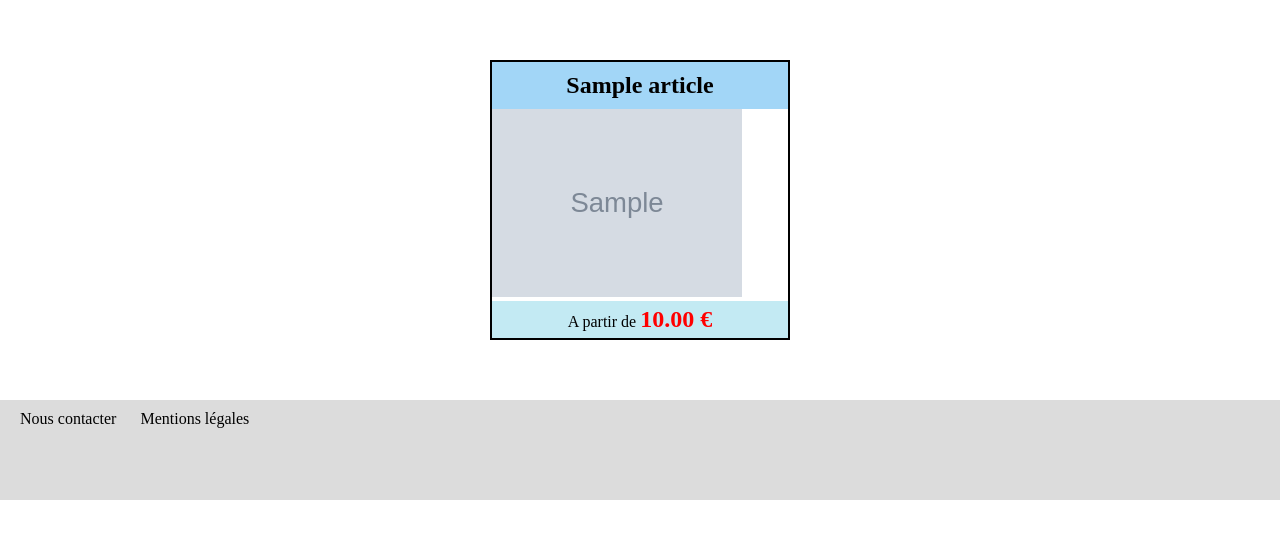
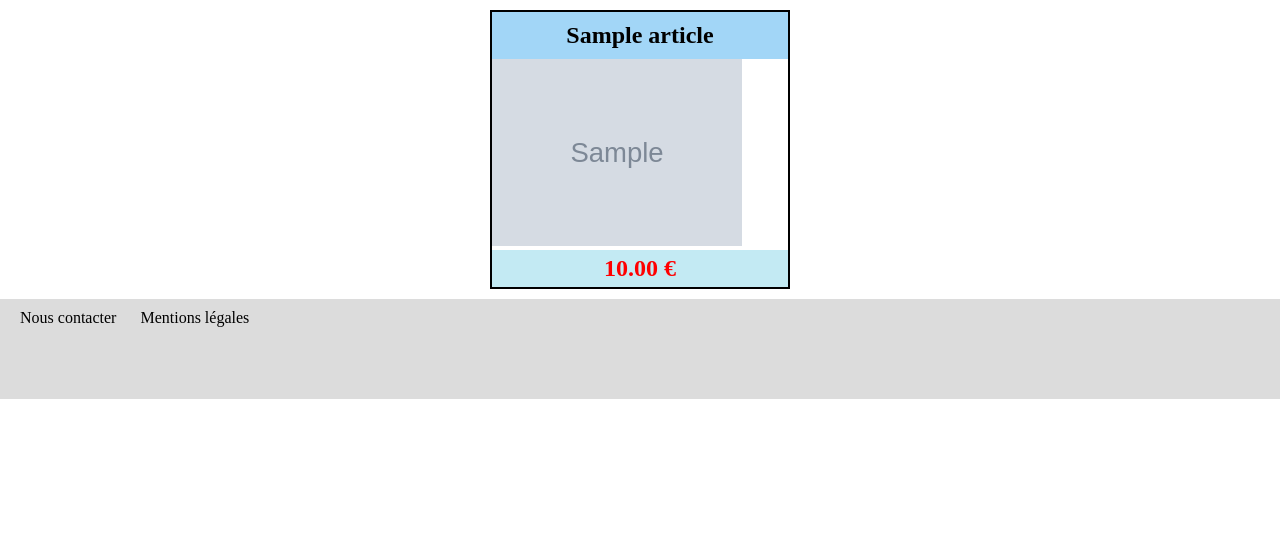
Before and after one commit to setra022/Boutique, a Django app: page /store/ in a window 1280 px wide. Shown: the part 138-677 px from the top of the page. Run offline with Django 4.2, Linux system fonts and the light colour scheme; tables that the repository leaves empty hold one stand-in row (values such as "Sample post"); grey boxes marked "Sample" are stand-in pictures.

Commit message:
Update article list template

```diff
--- a/store/static/store/style.css
+++ b/store/static/store/style.css
@@ -50,8 +50,8 @@ body {
 }
 
 .main {
-    height: 400px;
     display: flex;
+    flex-flow: row wrap;
     justify-content: space-around;
     align-items: center;
 }
@@ -59,6 +59,7 @@ body {
 .main a {
     text-decoration: none;
     color: black;
+    margin: 10px;
 }
 
 .article {
@@ -76,14 +77,14 @@ body {
     text-align: center;
 }
 
-.article .min-price {
+.article .price {
     background-color: rgb(195, 234, 243);
     text-align: center;
     margin: 0;
     padding: 5px;
 }
 
-.min-price-amount {
+.price-amount {
     color: red;
     font-size: 1.5em;
     font-weight: bold;
--- a/store/templates/store/article_list.html
+++ b/store/templates/store/article_list.html
@@ -10,8 +10,18 @@
                 <h2 class="article-title">
                     {{ article.name }}
                 </h2>
-                <img src="{{ article.image.url }}" alt="{{ article.name }}" style="max-width: 250px;">
-                <p class="min-price">A partir de <span class="min-price-amount">{{ article.get_min_price }} €</span></p>
+                {% if article.image %}
+                    <img src="{{ article.image.url }}" alt="{{ article.name }}" style="max-width: 250px;">
+                {% endif %}
+                <p class="price">
+                    {% if article.price %}
+                        <span class="price-amount">{{ article.price }} €</span>
+                    {% elif article.product_set.all %}
+                        A partir de <span class="price-amount">{{ article.get_min_price }} €</span>
+                    {% else %}
+                        Pas de prix disponible
+                    {% endif %}
+                </p>
             </article>
         </a>
         {% endfor %}
```
Also changed, not shown: media/articles/robe-verte.jpg (added), media/articles/velo-tout-terrain.jpg (added).
